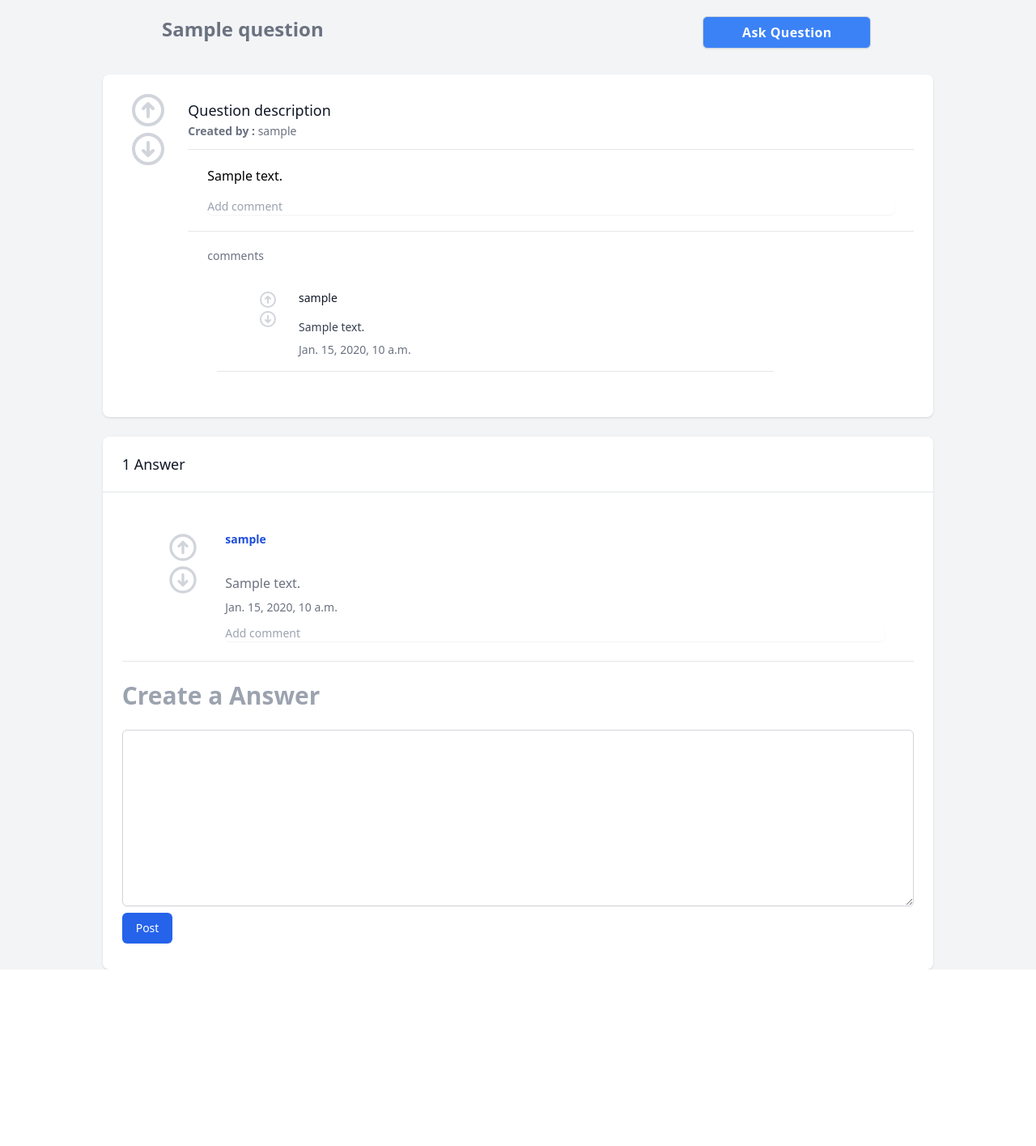
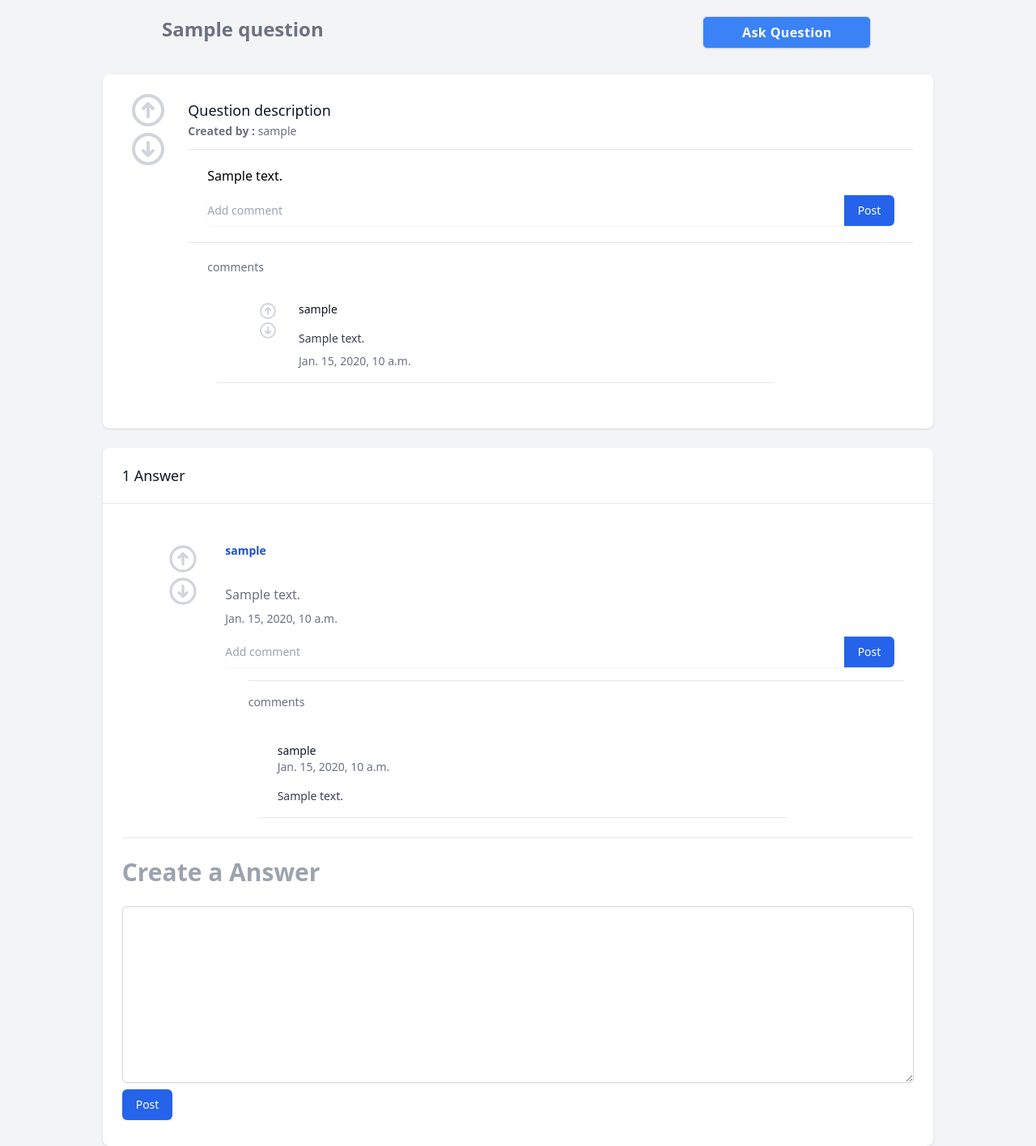
Before and after one commit to hari-testpress/Project-QnA, a Django app: page /questions/1/ in a window 1280 px wide. Shown: the part 72-1487 px from the top of the page at 81% size. Before the commit the page ends 1269 px from the top, so only its background shows below. Run offline with Django 3.2, Linux system fonts and the light colour scheme; tables that the repository leaves empty hold one stand-in row (values such as "Sample post"); data that the repository does not hold is empty; some libraries are stand-ins or nearby versions.

Commit message:
Add support to post a comment on question and the answer (#21)

```diff
--- a/QnA/questions/urls.py
+++ b/QnA/questions/urls.py
@@ -36,4 +36,14 @@ urlpatterns = [
         views.AnswerDeleteView.as_view(),
         name="delete-answer",
     ),
+    path(
+        "<int:question_id>/comment/",
+        views.CreateQuestionCommentView.as_view(),
+        name="create_question_comment",
+    ),
+    path(
+        "<int:question_id>/answers/<int:answer_id>/comment/",
+        views.CreateAnswerCommentView.as_view(),
+        name="create_question_comment",
+    ),
 ]
--- a/QnA/questions/views.py
+++ b/QnA/questions/views.py
@@ -11,10 +11,11 @@ from django.views.generic import (
 )
 from django.urls import reverse_lazy
 from django.contrib.auth.mixins import LoginRequiredMixin
+from django.shortcuts import get_object_or_404
 
 from .filters import QuestionFilter
 
-from .models import Answer, Question
+from .models import Answer, Question, Comment
 
 
 def index(request):
@@ -120,3 +121,32 @@ class AnswerDeleteView(LoginRequiredMixin, DeleteView):
     def get_queryset(self):
         queryset = super().get_queryset()
         return queryset.filter(created_by=self.request.user)
+
+
+class CreateCommentMixin(LoginRequiredMixin, CreateView):
+    model = Comment
+    http_method_names = ["post"]
+    fields = ["text"]
+
+    def get_success_url(self):
+        return reverse_lazy(
+            "questions:question_detail", args=[self.kwargs["question_id"]]
+        )
+
+
+class CreateQuestionCommentView(CreateCommentMixin):
+    def form_valid(self, form):
+        self.object = form.save(commit=False)
+        question_id = self.kwargs.get("question_id")
+        self.object.target = get_object_or_404(Question, id=question_id)
+        self.object.created_by = self.request.user
+        return super().form_valid(form)
+
+
+class CreateAnswerCommentView(CreateCommentMixin):
+    def form_valid(self, form):
+        self.object = form.save(commit=False)
+        answer_id = self.kwargs.get("answer_id")
+        self.object.target = get_object_or_404(Answer, id=answer_id)
+        self.object.created_by = self.request.user
+        return super().form_valid(form)
--- a/QnA/templates/question_detail_view.html
+++ b/QnA/templates/question_detail_view.html
@@ -57,9 +57,13 @@
           </div>
           <div class="border-t border-gray-200 px-4 py-5 sm:px-6 h-1/2">
             <p class="">{{question.description}}</p>
-            <div class="pt-4">
-                <input type="text" name="text" id="text" class="shadow-sm focus:ring-indigo-500 focus:border-indigo-500 block w-full sm:text-sm border-gray-300 rounded-md" placeholder="Add comment">
-            </div>
+            <form action="{% url 'questions:create_question_comment' question.id %}" method="POST" class="flex justify-between w-full pt-3">
+                <input type="text" name="text" id="text" class="w-full shadow-sm focus:ring-indigo-500 focus:border-indigo-500 block sm:text-sm border-gray-300 rounded-l-md" placeholder="Add comment">
+                <button type="submit" class=" w-16 py-2 px-4 border border-transparent rounded-r-md shadow-sm text-sm font-medium text-white bg-blue-600 hover:bg-blue-700 focus:outline-none focus:ring-2 focus:ring-offset-2 focus:ring-indigo-500">
+                  Post
+                </button>
+                {% csrf_token %}
+            </form>
           </div>
           <div class="border-t border-gray-200 px-4 py-5 sm:px-6">
             {% if question.comments.exists %}
@@ -104,6 +108,7 @@
                         </div>
                         <div class="mt-2 text-sm space-x-2">
                             <span class="text-gray-500 font-medium">{{comment.created}}</span>
+                        </div>
                     </div>
                 </div>
               </div>
@@ -160,9 +165,13 @@
                         <div class="mt-2 text-sm space-x-2">
                             <span class="text-gray-500 font-medium">{{answer.created}}</span>
                         </div>
-                        <div class="pt-3">
-                            <input type="text" name="text" id="text" class="shadow-sm focus:ring-indigo-500 focus:border-indigo-500 block w-full sm:text-sm border-gray-300 rounded-md" placeholder="Add comment">
-                        </div>
+                        <form action="{% url 'questions:create-answer-comment' question.id answer.id %}" method="POST" class="flex justify-between w-full pt-3">
+                          {% csrf_token %}
+                          <input type="text" name="text" id="text" class="w-full shadow-sm focus:ring-indigo-500 focus:border-indigo-500 block sm:text-sm border-gray-300 rounded-l-md" placeholder="Add comment">
+                            <button type="submit" class=" w-16 py-2 px-4 border border-transparent rounded-r-md shadow-sm text-sm font-medium text-white bg-blue-600 hover:bg-blue-700 focus:outline-none focus:ring-2 focus:ring-offset-2 focus:ring-indigo-500">
+                              Post
+                            </button>
+                        </form>
                         </div>
                     </div>
 
@@ -172,10 +181,16 @@
                             comments
                         </dt>
                         {% for comment in answer.comments.all %}
-                            <div class="flex flex-col items-left py-4 ml-8 space-x-3 w-10/12 {% if not forloop.last %}border-b{% endif %}">
-                            <div class="text-sm flex justify-between pb-4">
-                                <a href="#" class="font-medium text-gray-900 ml-3 pb-4">{{answer.created_by.username}}</a>
-                                {% if answer.created_by == user %}
+                        <div class="px-3 py-4 ">
+                          <div class="px-2 py-4 flex justify-between align-between sm:px-6 w-10/12 h-1/2 border-b">
+                          <div class="flex flex-col w-11/12">
+                              <div class="text-sm flex justify-between pb-3">
+                              <div class="mt-2 text-sm flex flex-col">
+                                <a href="#" class="font-medium text-gray-900">{{comment.created_by.username}}</a>
+                                <span class="text-gray-500 font-medium">{{comment.created}}</span>
+                              </div>
+                              <div class="flex-shrink-0 self-center flex">
+                                  {% if comment.created_by == user %}
                                   <div class="relative inline-block text-left">
                                     <a href="#" class="inline-flex items-center px-3 py-2 border border-transparent text-sm leading-4 font-medium rounded-md text-blue-700 bg-blue-100 hover:bg-blue-200 focus:outline-none focus:ring-2 focus:ring-offset-2 focus:ring-blue-500">
                                       Edit
@@ -186,8 +201,12 @@
                                   </div>
                                   {%endif%}
                               </div>
-                            <p class="text-gray-500">{{comment.text}}</p>
                               </div>
+                              <div class="mt-1 text-sm text-gray-700">
+                                  <p>{{comment.text}}</p>
+                              </div>
+                          </div>
+                      </div></div>
                         {%endfor%}
                     </div>
                 {%endif%}
```
Also changed, not shown: QnA/tests/questions/test_view_create_comment.py (added, +60 -0 lines). Lines whose indentation alone changed are shown as unchanged.
